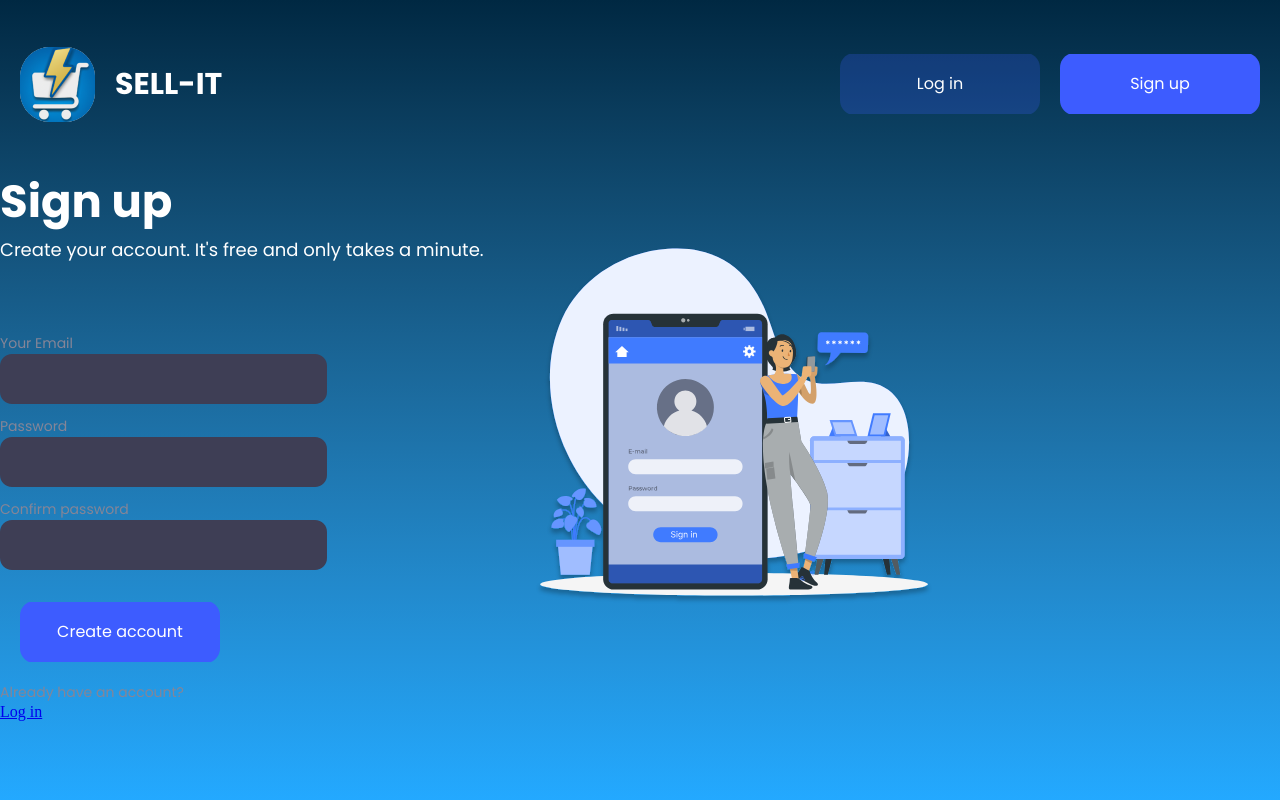
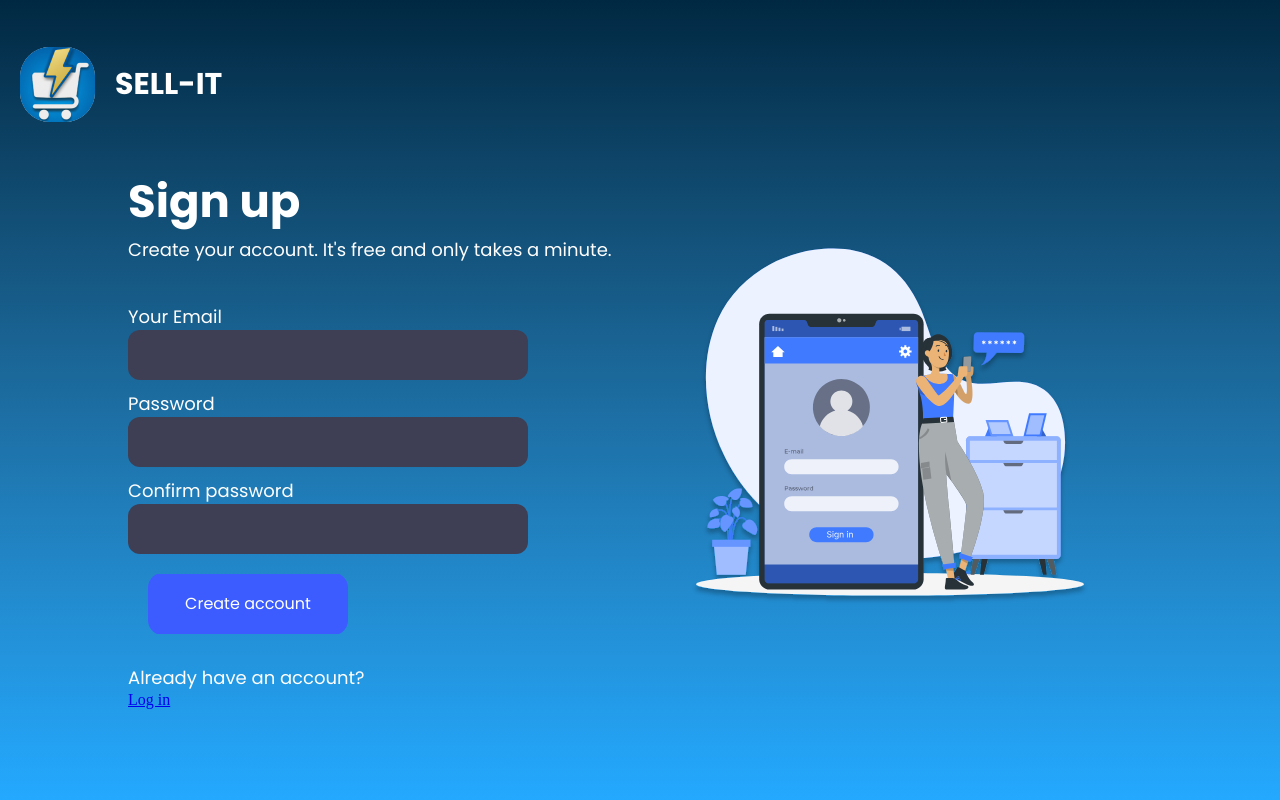
Before and after one commit to pryncypalka/SELL-IT, a PHP site: page /signup in a window 1280 px wide. Run offline with PHP 8.4, Linux system fonts and the light colour scheme.

Commit message:
login, signup css done

```diff
--- a/public/css/global.css
+++ b/public/css/global.css
@@ -1,9 +1,10 @@
 body {
     margin: 0;
-    overflow: hidden;
+    overflow: auto;
 }
 
 .base-container {
+    overflow: auto;
     display: flex;
     align-items: center;
     justify-content: flex-start;
--- a/public/css/signup.css
+++ b/public/css/signup.css
@@ -9,7 +9,7 @@
 nav {
     display: flex;
     align-items: center;
-    justify-content: space-between;
+    justify-content: initial;
     width: 100vw;
     height: 10vw;
     padding: 20px;
@@ -35,44 +35,16 @@ nav {
     font-weight: 700;
     line-height: normal;
 }
-/* write css code to center login_text on img: sing_up in html */
 
-
-.login_button {
-    display: flex;
-    align-items: center;
-    justify-content: center;
-    text-align: center;
-
-    margin-left: auto;
-
-      /* Ustawienia dla przycisku */
-  display: inline-block;
-  padding: 0;
-  border: none;
-  background: url('../../public/assets/log_in.svg') no-repeat center center;
-  background-size: cover;
-  width: 200px;
-  height: 60px;
-  cursor: pointer;
-
-  /* Styl tekstu na przycisku */
-  color: #FFF;
-  font-family: 'Poppins', sans-serif;
-  font-size: 16px;
-  font-style: normal;
-  font-weight: 500;
-  line-height: 60px;
-  text-align: center;
-
-}
 
 .sign_up_button {
     margin: 20px;
     align-items: center;
     justify-content: center;
 
-    /* Ustawienia dla przycisku */
+
+
+
   display: inline-block;
   padding: 0;
   border: none;
@@ -82,7 +54,7 @@ nav {
   height: 60px;
   cursor: pointer;
 
-  /* Styl tekstu na przycisku */
+
   color: #FFF;
   font-family: 'Poppins', sans-serif;
   font-size: 16px;
@@ -93,6 +65,17 @@ nav {
 }
 
 
+
+
+.form_sign_up {
+    display: flex;
+    flex-direction: column;
+    margin-left: 10vw;
+    width: 40vw;
+
+
+
+}
 
 .text1 {
     color: #FFF;
@@ -111,34 +94,51 @@ nav {
     font-style: normal;
     font-weight: 400;
     line-height: normal;
-    padding-bottom: 70px;
+    padding-bottom: 30px;
 }
 
 .field_name {
-    color: #858597;
+    color: #FFF;
     font-family: Poppins;
-    font-size: 14px;
+    font-size: 18px;
     font-style: normal;
     font-weight: 400;
     line-height: normal;
+    margin-top: 10px;
 }
 
 .input_field input {
-    width: 100%;
-    height: 60px;
-
+    width: 400px;
+    height: 50px;
     border: none;
     outline: none;
-    background: url(../assets/input_bg.svg) no-repeat;
-
+    background-color: #3E3E55;
+    border-radius: 12px;
+    background-size: cover;
+    padding-left: 5%;
+    max-width: 95%;
+    overflow: hidden;
+    white-space: nowrap;
+    box-sizing: border-box;
     color: #FFF; /* Kolor tekstu */
   }
 
 
-/*
+
 @media only screen and (max-width: 500px) {
 
 
+    .form_sign_up {
+        width: 80vw;
 
+    }
+    .picture_box {
+        display: none;
+    }
+    nav {
+        display: flex;
+        height: auto;
+        justify-content: initial;
+    }
 
-} */
+}
--- a/src/controllers/DefaultController.php
+++ b/src/controllers/DefaultController.php
@@ -33,8 +33,4 @@ class DefaultController extends AppController {
     public function verified() {
         $this->render("verified");
     }
-
-    public function test() {
-        $this->render("test");
-    }
 }
--- a/src/controllers/SecurityController.php
+++ b/src/controllers/SecurityController.php
@@ -7,7 +7,7 @@ class SecurityController extends AppController {
 
     public function login()
     {
-        $user = new User('jsnow@pk.edu.pl', 'admin', 'Johnny', 'Snow');
+        $user = new User('jsnow@pk.edu.pl', 'admin', 'Johnny', 'Snow', "link");
 
         if (!$this->isPost()) {
             return $this->render('login');
--- a/src/views/signup.php
+++ b/src/views/signup.php
@@ -17,8 +17,6 @@
         <nav>
             <img class="logo" src="../../public/assets/logo.png" alt="Logo">
             <div class="textLogo">SELL-IT</div>
-            <button class="login_button">Log in</button>
-            <button class="sign_up_button">Sign up</button>
         </nav>
         <div class="content">
             <form class=" form_sign_up" action="signup" method="POST">
@@ -30,7 +28,7 @@
                 </div>
                 <div class = field_name>Password</div>
                 <div class="input_field">
-                    <input type="text" name="password" >
+                    <input type="password" name="password" >
                 </div>
                 <div class = field_name>Confirm password</div>
 
@@ -43,11 +41,11 @@
                 <a class="login_link" href="/login">Log in</a>
             </form>
 
+
             <div class="picture_box">
                     <img class="picture" src="../../public/assets/sign_in_image.svg" alt="image">
             </div>
         </div>
     </div>
-
 </body>
 </html>
```
Also changed, not shown: public/css/login.css (+27 -40 lines), src/views/dashboard.php (+43 -54 lines), src/views/login.php (+6 -6 lines).
